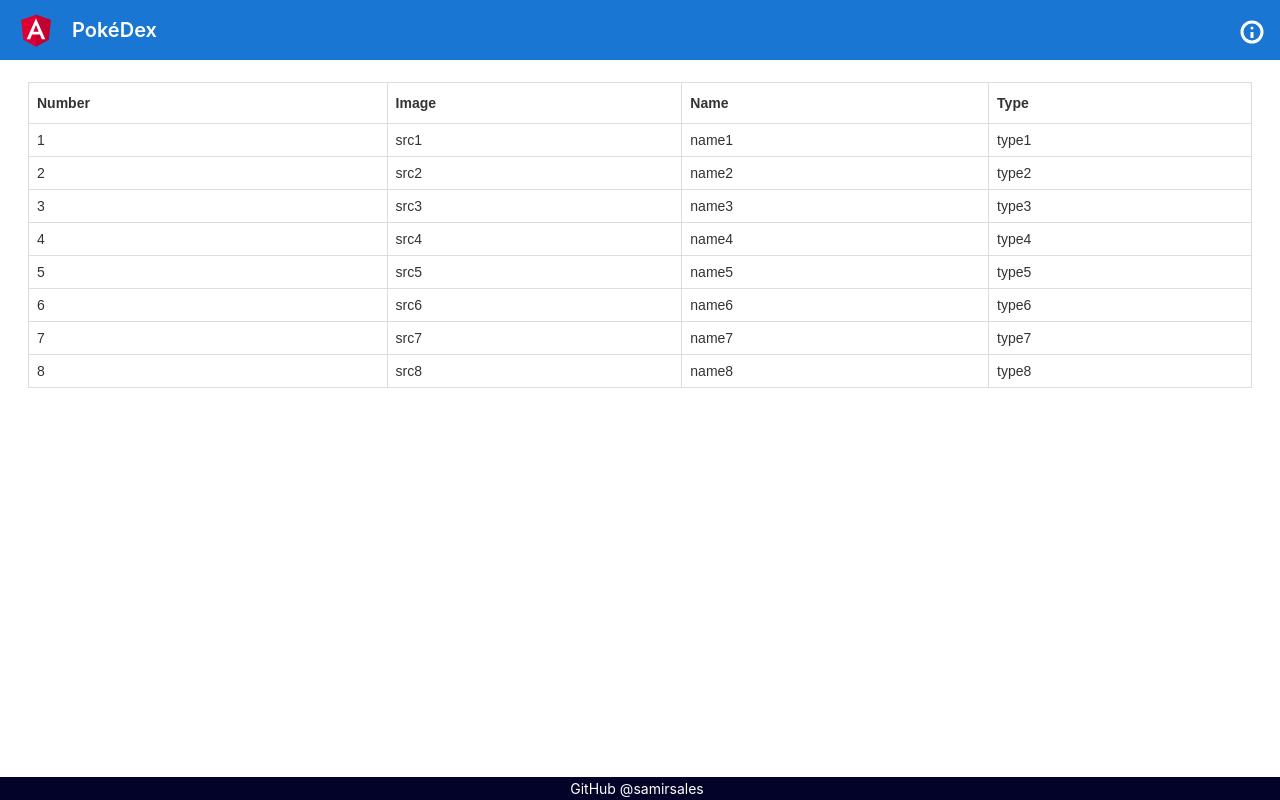
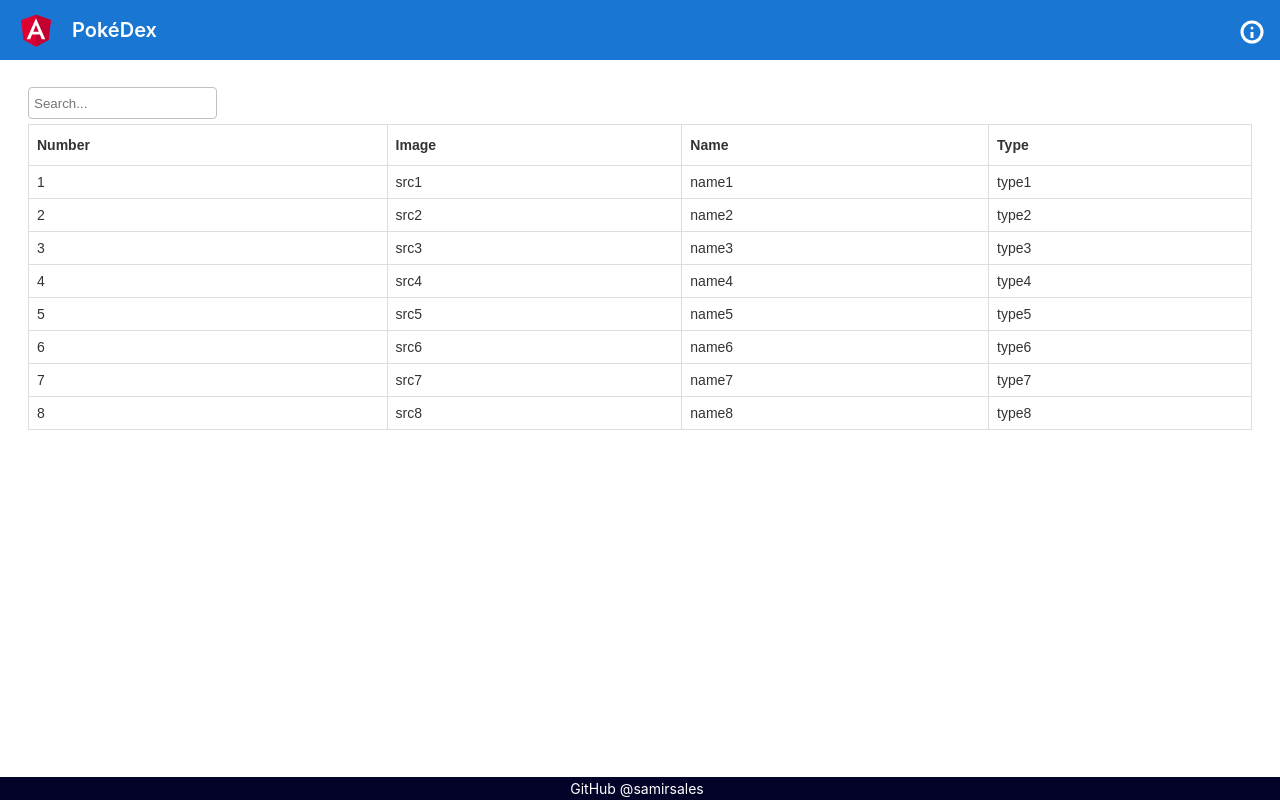
Before and after one commit to SamirSales/pokedex-angular, an Angular app: page /pokemons in a window 1280 px wide. Built offline with nearby package versions, Linux system fonts and the light colour scheme.

Commit message:
#master create search-text-field component

```diff
--- a/src/app/app.module.ts
+++ b/src/app/app.module.ts
@@ -9,9 +9,10 @@
 import { MoreInfoViewComponent } from './views/more-info-view/more-info-view.component';
 import { PageNotFoundViewComponent } from './views/page-not-found-view/page-not-found-view.component';
 import { TableComponent } from './components/table/table.component';
+import { SearchTextFieldComponent } from './components/search-text-field/search-text-field.component';
 
 @NgModule({
-    declarations: [AppComponent, ToolbarComponent, PokemonTableComponent, PokemonsViewComponent, MoreInfoViewComponent, PageNotFoundViewComponent, TableComponent],
+    declarations: [AppComponent, ToolbarComponent, PokemonTableComponent, PokemonsViewComponent, MoreInfoViewComponent, PageNotFoundViewComponent, TableComponent, SearchTextFieldComponent],
     imports: [BrowserModule, AppRoutingModule],
     providers: [],
     bootstrap: [AppComponent]
--- a/src/app/components/pokemon-table/pokemon-table.component.html
+++ b/src/app/components/pokemon-table/pokemon-table.component.html
@@ -1 +1,2 @@
+<p *ngIf="searchText.trim() != ''">Searching {{ searchText }}...</p>
 <app-table [headers]="headers" [items]="pokemons"></app-table>
--- a/src/app/components/pokemon-table/pokemon-table.component.ts
+++ b/src/app/components/pokemon-table/pokemon-table.component.ts
@@ -1,4 +1,4 @@
-import { Component, OnInit } from '@angular/core';
+import { Component, OnInit, Input } from '@angular/core';
 
 @Component({
     selector: 'app-pokemon-table',
@@ -6,6 +6,8 @@
     styleUrls: ['./pokemon-table.component.css']
 })
 export class PokemonTableComponent implements OnInit {
+    @Input() searchText: string = '';
+
     headers = [
         { text: 'Number', input: 'number' },
         { text: 'Image', input: 'image' },
--- /dev/null
+++ b/src/app/components/search-text-field/search-text-field.component.css
@@ -0,0 +1,7 @@
+#search-text-field {
+    margin: 5px 0;
+    height: 30px;
+    border-radius: 4px;
+    border: solid 1px #c0c0c0;
+    padding: 0 5px;
+}
--- /dev/null
+++ b/src/app/components/search-text-field/search-text-field.component.html
@@ -0,0 +1,7 @@
+<input
+    id="search-text-field"
+    type="text"
+    placeholder="Search..."
+    [value]="ngModel"
+    (input)="onChangeValue($event.target.value)"
+/>
--- /dev/null
+++ b/src/app/components/search-text-field/search-text-field.component.ts
@@ -0,0 +1,19 @@
+import { Component, OnInit, Input, Output, EventEmitter } from '@angular/core';
+
+@Component({
+    selector: 'app-search-text-field',
+    templateUrl: './search-text-field.component.html',
+    styleUrls: ['./search-text-field.component.css']
+})
+export class SearchTextFieldComponent implements OnInit {
+    @Input() ngModel: string = '';
+    @Output() ngModelChange = new EventEmitter<string>();
+
+    constructor() {}
+
+    ngOnInit(): void {}
+
+    onChangeValue(value: string) {
+        this.ngModelChange.emit(value);
+    }
+}
--- a/src/app/views/pokemons-view/pokemons-view.component.html
+++ b/src/app/views/pokemons-view/pokemons-view.component.html
@@ -1 +1,2 @@
-<app-pokemon-table></app-pokemon-table>
+<app-search-text-field [(ngModel)]="searchText"></app-search-text-field>
+<app-pokemon-table [searchText]="searchText"></app-pokemon-table>
--- a/src/app/views/pokemons-view/pokemons-view.component.ts
+++ b/src/app/views/pokemons-view/pokemons-view.component.ts
@@ -1,15 +1,14 @@
 import { Component, OnInit } from '@angular/core';
 
 @Component({
-  selector: 'app-pokemons-view',
-  templateUrl: './pokemons-view.component.html',
-  styleUrls: ['./pokemons-view.component.css']
+    selector: 'app-pokemons-view',
+    templateUrl: './pokemons-view.component.html',
+    styleUrls: ['./pokemons-view.component.css']
 })
 export class PokemonsViewComponent implements OnInit {
+    searchText: string = '';
 
-  constructor() { }
+    constructor() {}
 
-  ngOnInit(): void {
-  }
-
+    ngOnInit(): void {}
 }
```
Also changed, not shown: tsconfig.json (+3 -5 lines), 1 other file (tests, documents, lock files or other folders).
